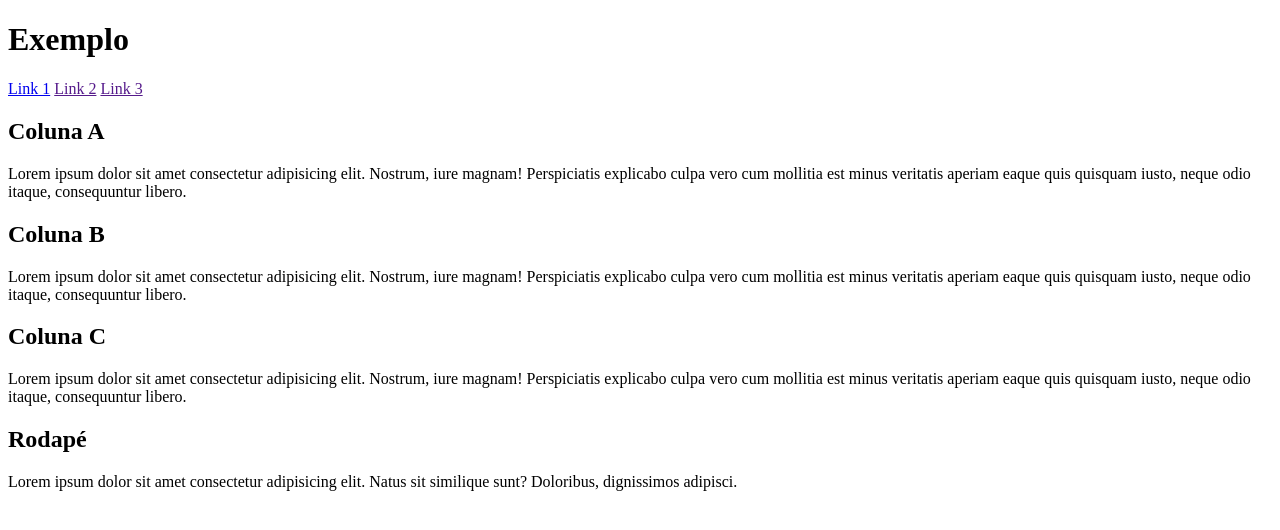
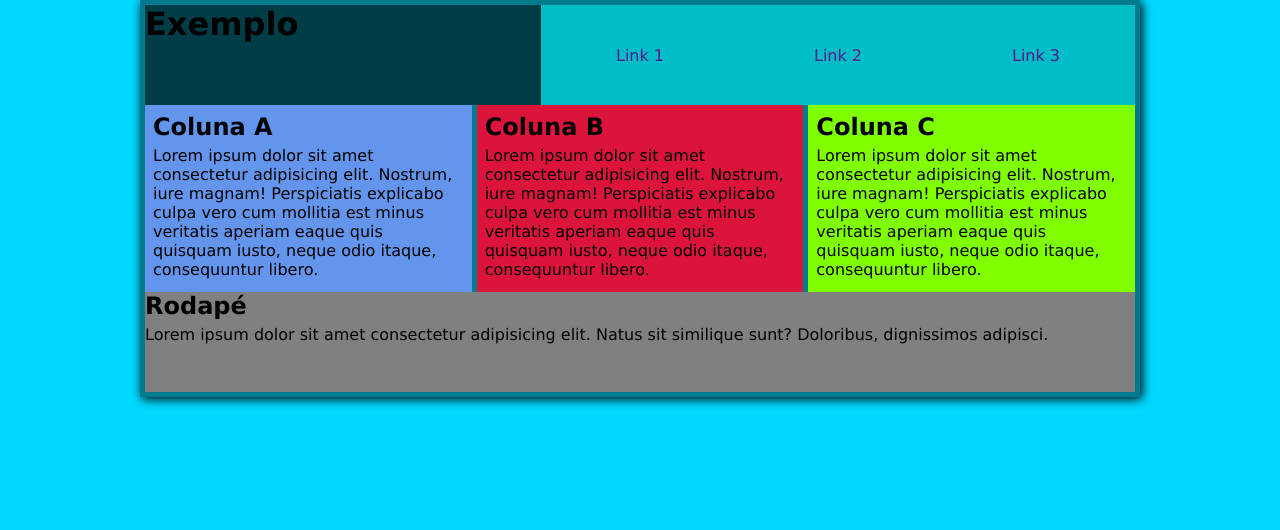
Before and after one commit to juniosame/aulas-front-end, a plain HTML site: page layout-responsivo.html in a window 1280 px wide. Drawn offline with Linux system fonts and the light colour scheme.

Commit message:
Update layout-responsivo.html

```diff
--- a/layout-responsivo.html
+++ b/layout-responsivo.html
@@ -1,10 +1,153 @@
 <!DOCTYPE html>
-<html lang="en">
+<html lang="pt-br">
 
 <head>
     <meta charset="UTF-8">
     <meta name="viewport" content="width=device-width, initial-scale=1.0">
     <title>Layout Responsivo</title>
+
+    <style>
+        /* Regras de Uso Geral */
+        * {
+            box-sizing: border-box;
+        }
+
+        /* RESET */
+        body,
+        h1,
+        h2,
+        p {
+            margin: 0;
+            padding: 0;
+        }
+
+        /* ///////////////////////////// */
+
+        /* REFORMATAÇÃO DEPOIS DO RESET */
+        p {
+            padding: 5px 0px;
+        }
+
+        /* 5px pra cima 0px pra baixo */
+
+        h1 {
+            background-color: rgba(0, 0, 0, 0.5);
+        }
+
+        nav {
+            background-color: rgba(0, 255, 255, 0.5);
+        }
+
+        article {
+            padding: 8px;
+        }
+
+        #colunaA {
+            background-color: cornflowerblue;
+        }
+
+        #colunaB {
+            background-color: crimson;
+        }
+
+        #colunaC {
+            background-color: chartreuse;
+        }
+
+        footer {
+            background-color: grey;
+            height: 100px;
+        }
+
+        /* GERAL */
+        body {
+            font-family: Verdana;
+            background-color: #00d9ff;
+        }
+
+        .container {
+            background-color: rgba(0, 0, 0, 0.438);
+            box-shadow: 2px 2px 10px black;
+            padding: 5px;
+        }
+
+        nav a {
+            text-decoration: none;
+
+        }
+
+        /* Regras Condicionais (Media Queries) 520px */
+
+        @media screen and (min-width: 520px) {
+            header {
+                display: flex;
+                justify-content: space-between;
+            }
+
+            h1 {
+                width: 40%;
+            }
+
+            nav {
+                width: 60%;
+                display: flex;
+                justify-content: space-around;
+                align-items: center;
+            }
+
+        }
+
+        /* Regras Condicionais (Media Queries) 720px */
+
+        @media screen and (min-width: 720px) {
+            main {
+                display: flex;
+                /* flex-wrap quando habilitado faz com que os elementos sejam "quebrados" para a linha de baixo caso não haja espaço. */
+                flex-wrap: wrap;
+            }
+
+            #colunaA {
+                width: 60%;
+            }
+
+            #colunaB {
+                width: 40%;
+            }
+
+            #colunaC {
+                width: 100%;
+            }
+        }
+
+
+        /* - Crie uma nova media query (tamanho ao seu critério), e coloque nelas regras conforme abaixo:
+        - Fazer o site parar de "esticar/crescer nas laterais"
+        - Deixar o site centralizado na página
+        - Aumentar a altura do cabeçalho
+        - Colunas devem ter a mesma largura e um espaço pequeno entre elas. */
+
+
+
+        /* Regras Condicionais (Media Queries) 1080px */
+
+        @media screen and (min-width: 1000px) {
+            .container {
+                max-width: 1000px;
+                margin: auto;
+            }
+            header {
+                height: 100px;
+            }
+
+            /* Desative o flex-wrap se você precisa que realmente as colunas se mantenham lado a lado */
+            main {
+                flex-wrap: nowrap;
+                justify-content: space-between;
+            }
+
+            #colunaA, #colunaB, #colunaC { width: 33%;}
+        }
+    </style>
 </head>
 
 <body>
@@ -13,12 +156,12 @@
         <header>
             <h1>Exemplo</h1>
             <nav>
-                <a href="#">Link 1</a>
+                <a href="">Link 1</a>
                 <a href="">Link 2</a>
                 <a href="">Link 3</a>
             </nav>
         </header>
-
+        <!-- ////////////////////////////////////////////// -->
         <main>
             <article id="colunaA">
                 <h2>Coluna A</h2>
@@ -39,7 +182,7 @@
                     consequuntur libero.</p>
             </article>
         </main>
-
+        <!-- ////////////////////////////////////////////// -->
         <footer>
             <h2>Rodapé</h2>
             <p>Lorem ipsum dolor sit amet consectetur adipisicing elit. Natus sit similique sunt? Doloribus, dignissimos
```
